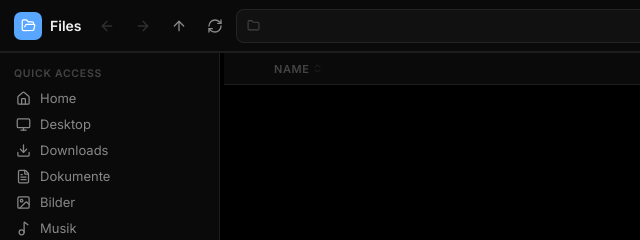
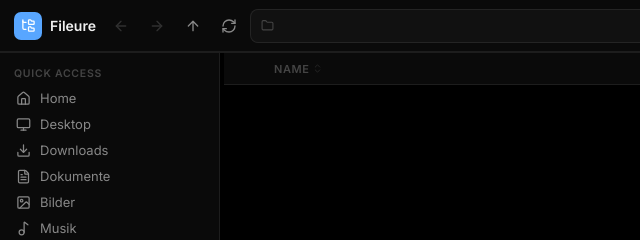
Before and after one commit to Maulwurf-1425/Fileure, a plain HTML site: page fileure/index.html in a window 1280 px wide. Shown: the top 240 px of the page, 0-640 px from the left. Drawn offline with nearby package versions, Linux system fonts and the light colour scheme; no server answers.

Commit message:
Update index.html

```diff
--- a/fileure/index.html
+++ b/fileure/index.html
@@ -3,7 +3,7 @@
 <head>
   <meta charset="UTF-8" />
   <meta name="viewport" content="width=device-width, initial-scale=1.0" />
-  <title>Files</title>
+  <title>Fileure</title>
   <link rel="preconnect" href="https://fonts.googleapis.com">
   <link href="https://fonts.googleapis.com/css2?family=Inter:wght@300;400;500;600&display=swap" rel="stylesheet">
   <script src="https://unpkg.com/lucide@latest/dist/umd/lucide.min.js"></script>
@@ -449,8 +449,8 @@
 <!-- TOPBAR -->
 <div class="topbar">
   <div class="app-logo">
-    <div class="app-logo-ico"><i data-lucide="folder-open"></i></div>
-    Files
+    <div class="app-logo-ico"><i data-lucide="folder-tree"></i></div>
+    Fileure
   </div>
 
   <button class="nav-btn" id="btnBack" onclick="goBack()" title="Back" disabled>
```
